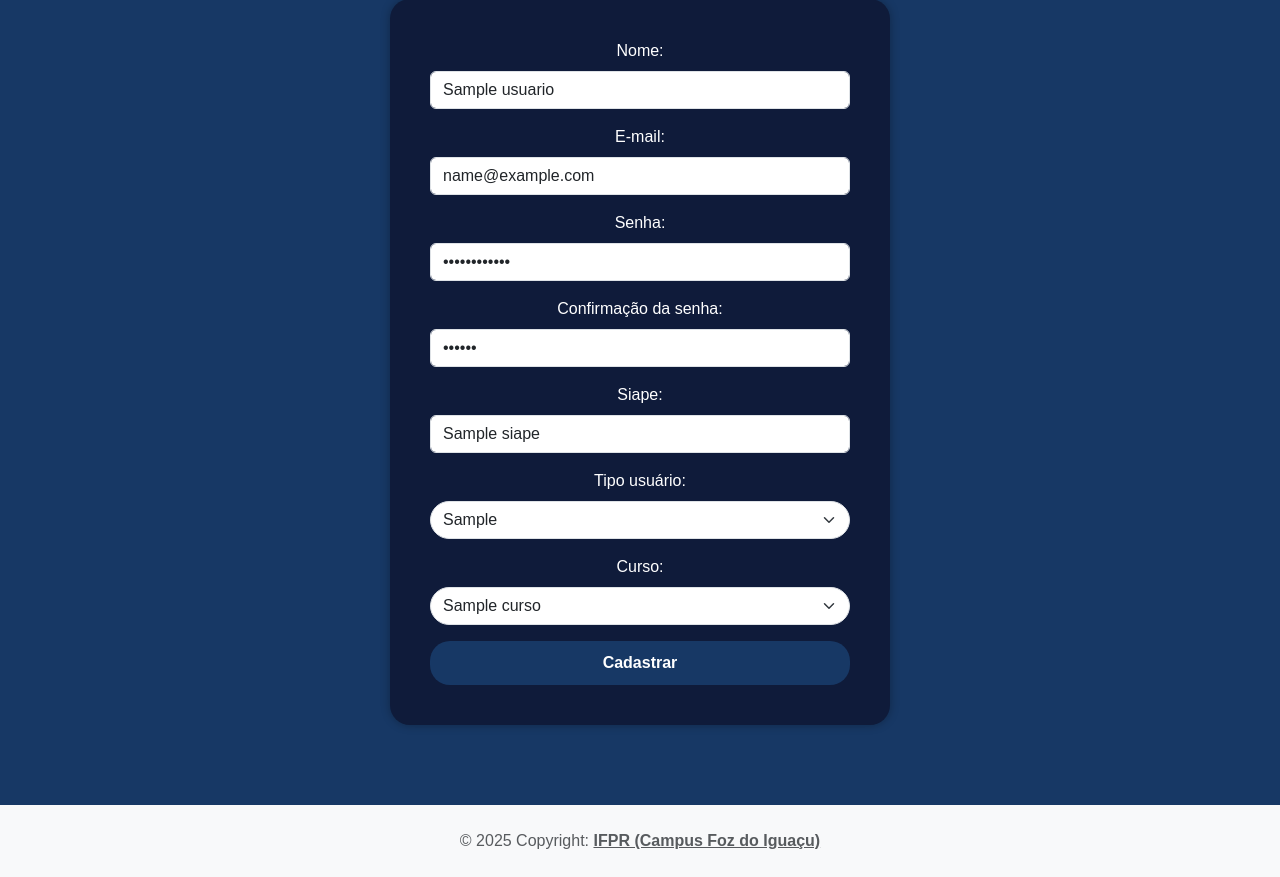
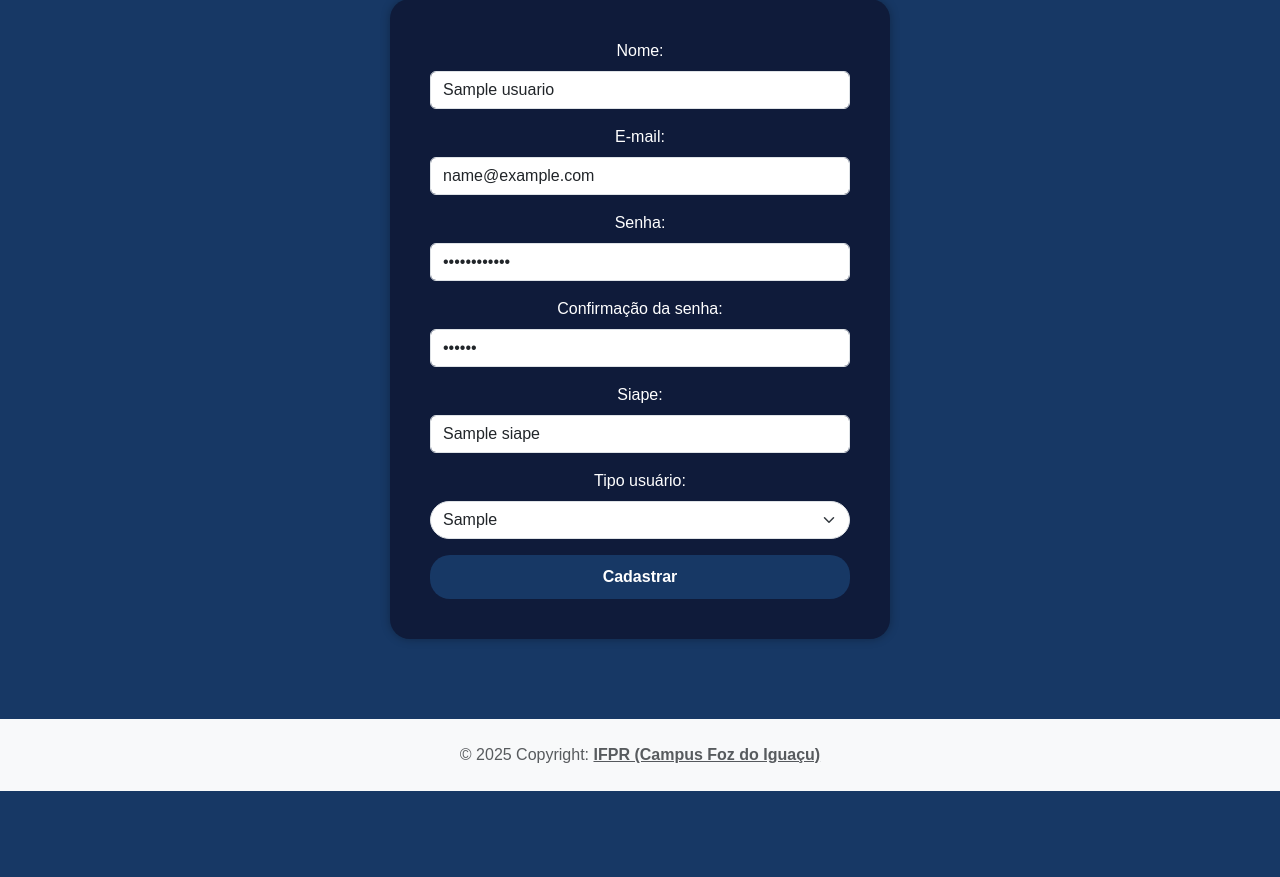
Before and after one commit to IfstarsIFPR/Aplicacao, a PHP site: template app/view/usuario/form.php in a window 1280 px wide. Shown: the part 248-1125 px from the top of the page. After the commit the page ends 1039 px from the top, so only its background shows below. Run offline with PHP 8.4, Linux system fonts and the light colour scheme; the template is opened without the code that fills it: most values are stand-ins (such as "Sample title", 1, 10 or a date in 2020).

Commit message:
Remoção do campo curso p/professor

```diff
--- a/app/dao/UsuarioDAO.php
+++ b/app/dao/UsuarioDAO.php
@@ -70,8 +70,8 @@ class UsuarioDAO {
     public function insert(Usuario $usuario) {
         $conn = Connection::getConn();
 
-        $sql = "INSERT INTO usuario (nomeUsuario, email, senha, tipoUsuario, siape, idCurso, foto_perfil)" .
-               " VALUES (:nomeUsuario, :email, :senha, :tipoUsuario, :siape, :idCurso, :foto_perfil)";
+        $sql = "INSERT INTO usuario (nomeUsuario, email, senha, tipoUsuario, siape, foto_perfil)" .
+               " VALUES (:nomeUsuario, :email, :senha, :tipoUsuario, :siape, :foto_perfil)";
 
         $senhaCripto = password_hash($usuario->getSenha(), PASSWORD_DEFAULT);
 
@@ -82,7 +82,6 @@ class UsuarioDAO {
         $stm->bindValue("tipoUsuario", $usuario->getTipoUsuario());
         $stm->bindValue("siape", $usuario->getSiape());
 
-        $stm->bindValue("idCurso", ($usuario->getCurso() ? $usuario->getCurso()->getId() : NULL));
 
         //TODO: Caso houver tempo, vamos implementar o sistema de fotos de perfil
         $stm->bindValue("foto_perfil", "arquivo_6894a1046123e.jpg");
--- a/app/view/usuario/form.php
+++ b/app/view/usuario/form.php
@@ -75,24 +75,6 @@ require_once(__DIR__ . "/../include/menu.php");
                     </select>
                 </div>
 
-                <div class="mb-3">
-                    <label class="form-label" for="selCurso">Curso:</label>
-                    <select class="form-select" name="idCurso" id="selCurso">
-                        <option value="">Selecione o curso</option>
-                        <?php foreach($dados["cursos"] as $curso): ?>
-                            <option value="<?= $curso->getId() ?>"
-                                <?php
-                                    if(isset($dados["usuario"]) && $dados['usuario']->getCurso() != null &&
-                                        $dados["usuario"]->getCurso()->getId() == $curso->getId())
-                                        echo "selected";
-
-                                ?>
-                            >
-                                <?= $curso->getNome() ?>
-                            </option>
-                        <?php endforeach; ?>
-                    </select>
-                </div>
 
                 <input type="hidden" id="hddId" name="idUsuario"
                     value="<?= $dados['idUsuario']; ?>" />
```
Also changed, not shown: app/controller/UsuarioController.php (+0 -11 lines).
